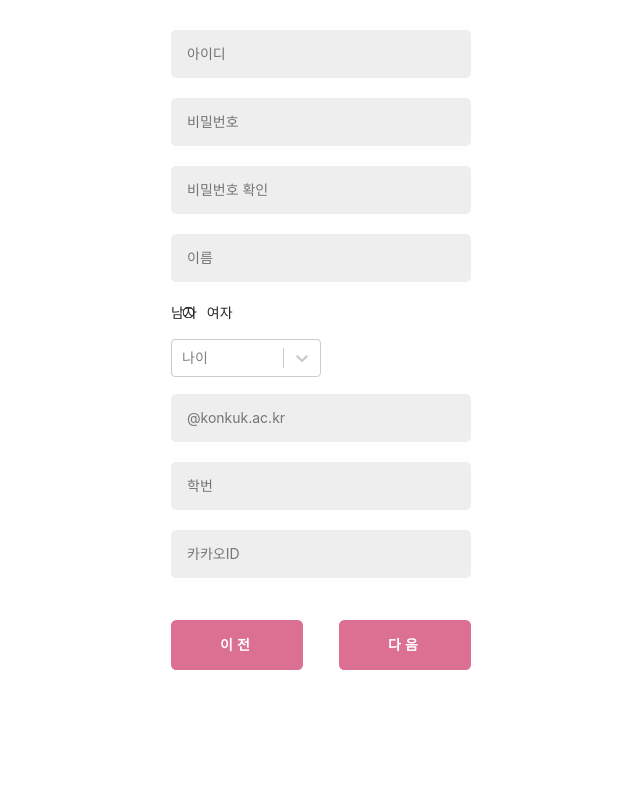
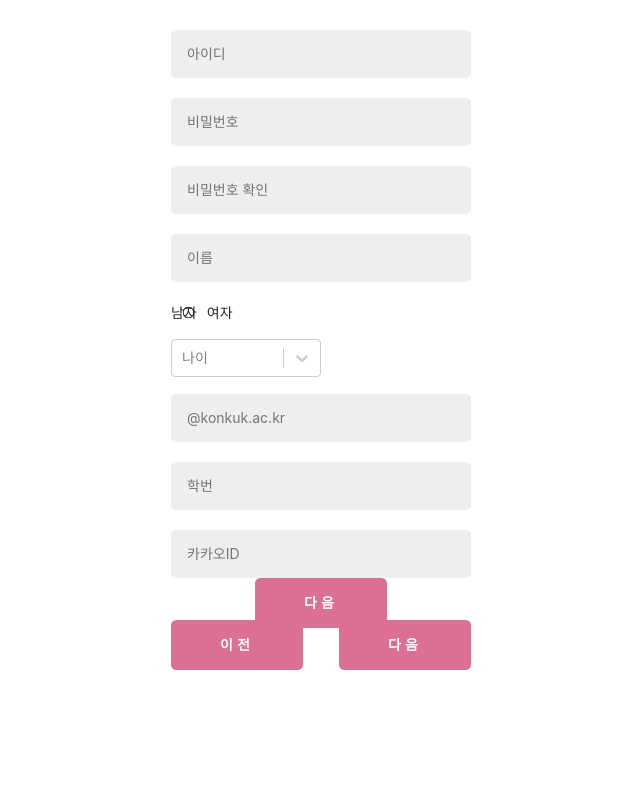
Before and after one commit to team-doogeun/doogeun-dating-frontend, a React (Create React App) app in the folder client/: page /myprofile in a window 1280 px wide. Shown: the top 800 px of the page, without its empty margins (319-959 px from the left). Built offline with nearby package versions, Linux system fonts and the light colour scheme.

Commit message:
localStorage

```diff
--- a/client/src/App.js
+++ b/client/src/App.js
@@ -20,7 +20,7 @@ function App() {
       </div>
       <Footer /> */}
       <SignUpPage />
-      {/* <HobbyModal /> */}
+      <HobbyModal />
     </div>
   );
 }
--- a/client/src/components/views/SignUpPage/MyProfile.css
+++ b/client/src/components/views/SignUpPage/MyProfile.css
@@ -100,3 +100,20 @@
   color: violet;
   white-space: pre-wrap;
 }
+
+/* footer Button */
+.nextButton,
+.prevButton {
+  text-align: center;
+}
+
+.footerButton {
+  width: 132px;
+  height: 50px;
+  color: #ffffff;
+  border-radius: 0.33rem;
+  background-color: palevioletred;
+  border: none;
+  font-weight: bold;
+  letter-spacing: 4px;
+}
--- a/client/src/components/views/SignUpPage/MyProfile.js
+++ b/client/src/components/views/SignUpPage/MyProfile.js
@@ -4,6 +4,7 @@ import Select from 'react-select';
 import { loginUser } from '../../../_actions/user_action';
 import './MyProfile.css';
 import { ageRangeData } from './AttributeData';
+import DetailProfile from './DetailProfile';
 
 // 회원가입 페이지
 function MyProfile(props) {
@@ -65,10 +66,12 @@ function MyProfile(props) {
   //   }
   // }, [pageValid]);
 
+  // 지웠을 때 문제가 생긴다
+
   // 입력함수
   const onIDHandler = (e) => {
     setID(e.currentTarget.value);
-
+    localStorage.setItem('id', id);
     if (e.currentTarget.value.length < 5) {
       setIDMsg('5글자 이상 입력해주세요.');
       setIsID(false);
@@ -88,6 +91,7 @@ function MyProfile(props) {
       console.log(pwRegex.test(pwCurrent));
       setPWMsg('안전한 비밀번호에요.');
       setIsPW(true);
+      localStorage.setItem('pw', pw);
     } else {
       setPWMsg('숫자+영문자+특수문자 조합으로 8자리 이상 입력해주세요!');
       setIsPW(false);
@@ -101,6 +105,7 @@ function MyProfile(props) {
     if (pw == pwConfirmCurrent) {
       setConfirmPWMsg('똑같은 비밀번호입니다.');
       setIsConfirmPW(true);
+      localStorage.setItem('confirmPW', confirmPW);
     } else {
       setConfirmPWMsg('비밀번호가 다릅니다!');
       setIsConfirmPW(false);
@@ -116,6 +121,7 @@ function MyProfile(props) {
     } else {
       setNameMsg('올바른 형식입니다.');
       setIsName(true);
+      localStorage.setItem('name', name);
     }
   };
 
@@ -137,6 +143,7 @@ function MyProfile(props) {
     } else {
       setEmailMsg('올바른 이메일 형식이에요:)');
       setIsEmail(true);
+      localStorage.setItem('email', email);
     }
   };
 
@@ -152,6 +159,7 @@ function MyProfile(props) {
     } else {
       setStudentIDMsg(`${shortID}학번이시네요 반갑습니다!`);
       setIsStudentID(true);
+      localStorage.setItem('studentID', studentID);
     }
 
     if (isNaN(isNum)) {
@@ -163,6 +171,7 @@ function MyProfile(props) {
   const onKakaoIDHandler = (e) => {
     setKakaoID(e.currentTarget.value);
     setKakaoMSg('매칭시 교환되는 아이디입니다.\n신중하게 입력해주세요.');
+    localStorage.setItem('kakaoID', kakaoID);
   };
 
   let MyProfileData = {
@@ -177,6 +186,12 @@ function MyProfile(props) {
     externalID: kakaoID,
   };
 
+  const localStorageGetItem = (key, value) => {
+    const val =
+      localStorage.getItem(key) !== '' ? localStorage.getItem(key) : value;
+    return val;
+  };
+
   const onSubmitHandler = (e) => {
     // register action 부분을 여기에 미리 작성
   };
@@ -187,9 +202,9 @@ function MyProfile(props) {
         <div className="MyProfileInputs">
           <input
             onChange={onIDHandler}
-            value={id}
+            placeholder="아이디"
+            value={localStorageGetItem('id', id)}
             type="text"
-            placeholder="아이디"
           ></input>
           {id.length > 0 && (
             <div className={`message ${isID ? 'success' : 'error'}`}>
@@ -199,9 +214,9 @@ function MyProfile(props) {
 
           <input
             onChange={onPWHandler}
-            value={pw}
+            placeholder="비밀번호"
+            value={localStorageGetItem('pw', pw)}
             type="password"
-            placeholder="비밀번호"
           ></input>
           {pw.length > 0 && (
             <div className={`message ${isPW ? 'success' : 'error'}`}>
@@ -211,9 +226,9 @@ function MyProfile(props) {
 
           <input
             onChange={onConfirmPWHandler}
-            value={confirmPW}
+            placeholder="비밀번호 확인"
+            value={localStorageGetItem('confirmPW', confirmPW)}
             type="password"
-            placeholder="비밀번호 확인"
             id="confirmPW"
           ></input>
           {confirmPW.length > 0 && (
@@ -224,9 +239,9 @@ function MyProfile(props) {
 
           <input
             onChange={onNameHandler}
-            value={name}
+            placeholder="이름"
+            value={localStorageGetItem('name', name)}
             type="text"
-            placeholder="이름"
           ></input>
           {name.length > 0 && (
             <div className={`message ${isName ? 'success' : 'error'}`}>
@@ -267,9 +282,9 @@ function MyProfile(props) {
 
           <input
             onChange={onEmailHandler}
-            value={email}
             type="text"
             placeholder="@konkuk.ac.kr"
+            value={localStorageGetItem('email', email)}
           ></input>
           {email.length > 0 && (
             <div className={`message ${isEmail ? 'success' : 'error'}`}>
@@ -279,9 +294,9 @@ function MyProfile(props) {
 
           <input
             onChange={onStudentIDHandler}
-            value={studentID}
+            placeholder="학번"
+            value={localStorageGetItem('studentID', studentID)}
             type="text"
-            placeholder="학번"
           ></input>
           {studentID.length > 0 && (
             <div className={`message ${isStudentID ? 'success' : 'error'}`}>
@@ -291,11 +306,22 @@ function MyProfile(props) {
 
           <input
             onChange={onKakaoIDHandler}
-            value={kakaoID}
+            placeholder="카카오ID"
+            value={localStorageGetItem('kakaoID', kakaoID)}
             type="text"
-            placeholder="카카오ID"
           ></input>
           {kakaoID.length > 0 && <div className="kakaoIDMsg">{kakaoIDMsg}</div>}
+
+          <div className="nextButton">
+            <button
+              className="footerButton"
+              onClick={() => {
+                <DetailProfile />;
+              }}
+            >
+              다음
+            </button>
+          </div>
         </div>
       </form>
     </div>
```
